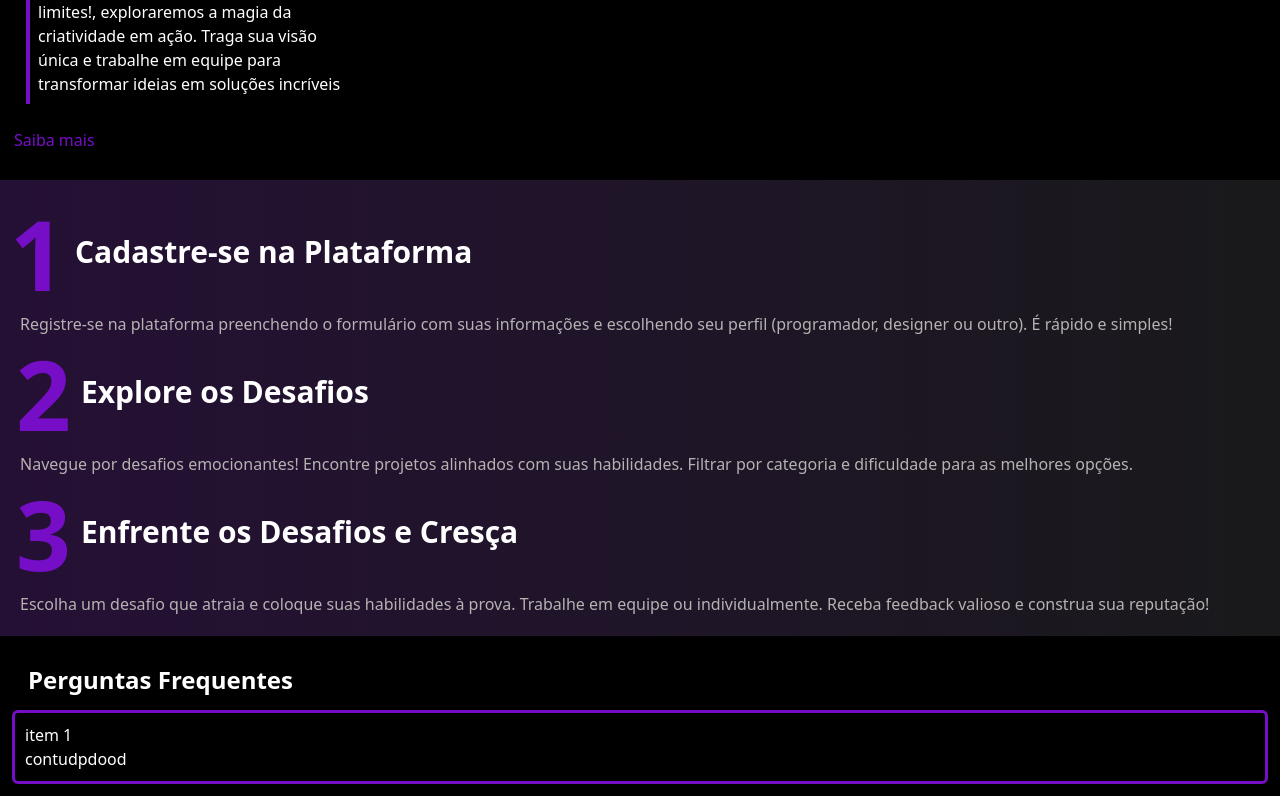
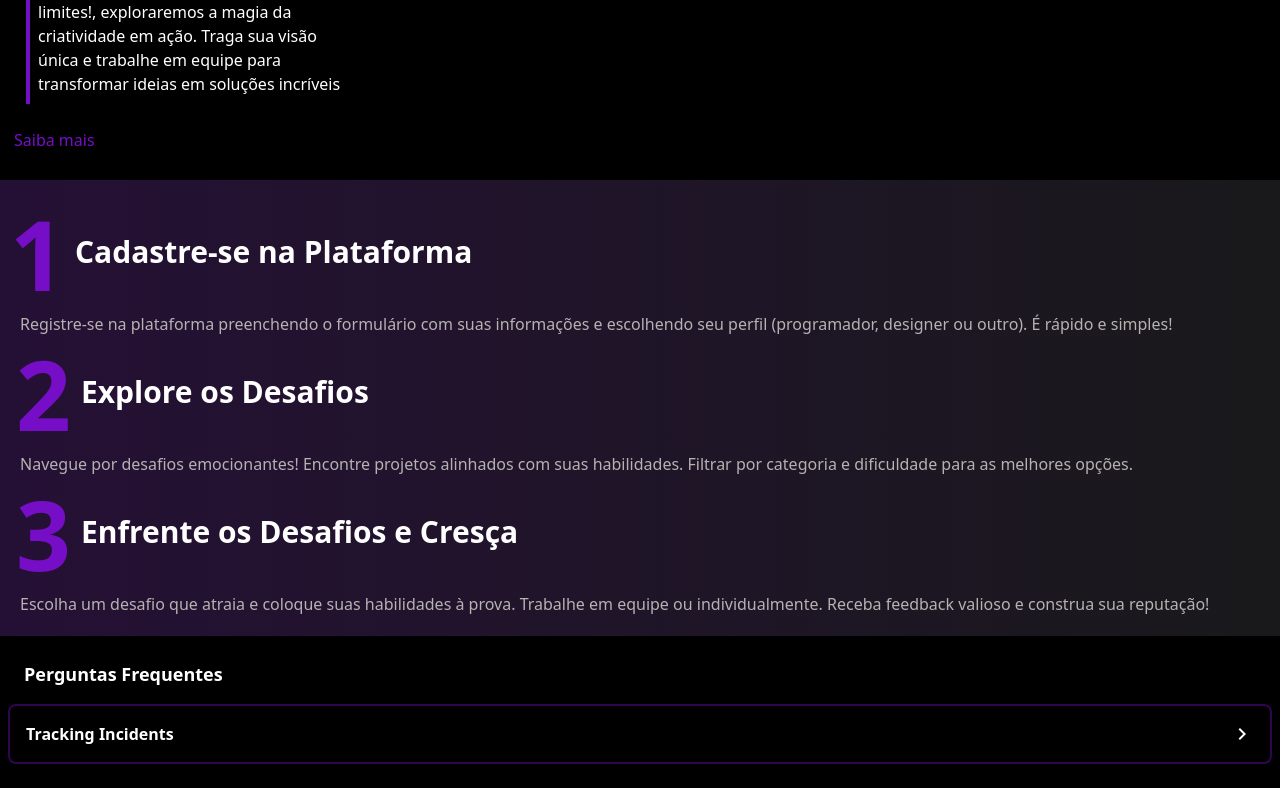
Before and after one commit to Kaiqueav/Draft-Lab, a Vue app: page / in a window 1280 px wide. Shown: the part 1086-1882 px from the top of the page. Built offline with nearby package versions, Linux system fonts and the light colour scheme.

Commit message:
concluindo accordeon

```diff
--- a/index.html
+++ b/index.html
@@ -4,7 +4,7 @@
     <meta charset="UTF-8" />
     <link rel="icon" type="image/svg+xml" href="/vite.svg" />
     <meta name="viewport" content="width=device-width, initial-scale=1.0" />
-    <link href="https://cdn.jsdelivr.net/npm/bootstrap@5.3.2/dist/css/bootstrap.min.css">
+    <link href="https://fonts.googleapis.com/icon?family=Material+Icons" rel="stylesheet">
     <title>Vue</title>
   </head>
   <body>
--- a/src/App.vue
+++ b/src/App.vue
@@ -1,21 +1,26 @@
 <script setup>
+
     import Header from './components/Header.vue'
     import Banner from './components/Banner.vue'
     import About from './components/About.vue'
     import Work from './components/Work.vue'
     import Faqs from './components/accordion/Faqs.vue'
-
+    import Content from './components/accordion/Content.vue'
 
 </script>
 
 <template>
+    <header>
+        <Header logo = "/img/Header.Logo.png" />
+        <Banner check = "/img/check-check.png" />
+    </header>
     <div>
-         <Header logo = "/img/Header.Logo.png" />
-         <Banner check = "/img/check-check.png" />
+
          <About heart = "/img/heart-handshake.png" world="/img/globe-2.png" smile="/img/smile-plus.png" users="/img/users.png"/>
          <Work />
-         <Faqs />
-
+         <Faqs  aria-title="incidents" title="Tracking Incidents">
+            <Content> </Content>
+         </Faqs>
 
     </div>
 
--- /dev/null
+++ b/src/components/accordion/Content.vue
@@ -0,0 +1,15 @@
+<script setup>
+</script>
+
+<template>
+  <div>
+    <p>
+      Curabitur pretium quam ac consequat tempor.
+      Curabitur vestibulum neque nec nisi pulvinar egestas.
+      Curabitur volutpat, lorem eget porta gravida, libero ex pharetra sem, dictum semper leo nibh vitae massa.
+      Nam orci sapien, gravida id est non, consequat tempor justo.
+      Nullam non nisl facilisis, tristique lacus in, luctus arcu.
+      Sed scelerisque dui eget facilisis semper.
+    </p>
+  </div>
+</template>
--- a/src/components/accordion/Faqs.vue
+++ b/src/components/accordion/Faqs.vue
@@ -1,28 +1,35 @@
 <script setup>
-    const items = [
-        {
-            id: 1,
-            title: 'item 1',
-            content: 'contudpdood'
-        }
-    ]
-    const toggle = (item) =>{
-        item.isOpen = !item.isOpen;
-    };
+import { ref } from 'vue';
+const props = defineProps({
+    title: { type: String, required: true },
+    ariaTitle: { type: String, required: true }
+});
+const showPanel = ref(false);
+const togglePanel = (event) => {
+    showPanel.value = !showPanel.value;
+}
 </script>
 
 <template>
-    <div class="panel bg-black p-3">
-        <h1 class="text-white mt-4 ml-4 text-2xl font-bold"> Perguntas Frequentes</h1>
-        <div v-for="item in items" :key="item.id" class="text-white border-[3px] border-[#760EC8] p-2.5 mt-3.5 rounded-md">
-            <figure @click="toggle(item)">{{ item.title }}</figure>
-            <div :class="{'is-open': 'item.isOpen'}">
-                {{ item.content }}
+    <div class="bg-black p-2">
+      <h1 class="text-white ml-4 mt-4 text-lg font-bold ">  Perguntas Frequentes </h1>
+        <div class="panel container mb-4 mt-4 border-2 border-[#760EC866]  active:border-[#760EC8] rounded-lg   text-white">
+            <button :arial-controls="'accordion-content-' + ariaTitle" :id="'accordion-control-' + ariaTitle"
+                @click.prevent="togglePanel"
+                class="p-4 w-full font-semibold flex flex-row items-center justify-between">
+                {{ title }}
+                <span class="material-icons" v-if="showPanel">
+                    expand_more
+                </span>
+                <span class="material-icons" v-else>
+                    chevron_right
+                </span>
+            </button>
+            <div :aria-hidden="!showPanel" :id="'content-' + ariaTitle" class="p-4" v-if="showPanel">
+                <slot></slot>
             </div>
         </div>
     </div>
 </template>
 
-<style scoped>
-
-</style>
+<style scoped></style>
```
Also changed, not shown: public/img/minus.png (added), public/img/plus.png (added).
